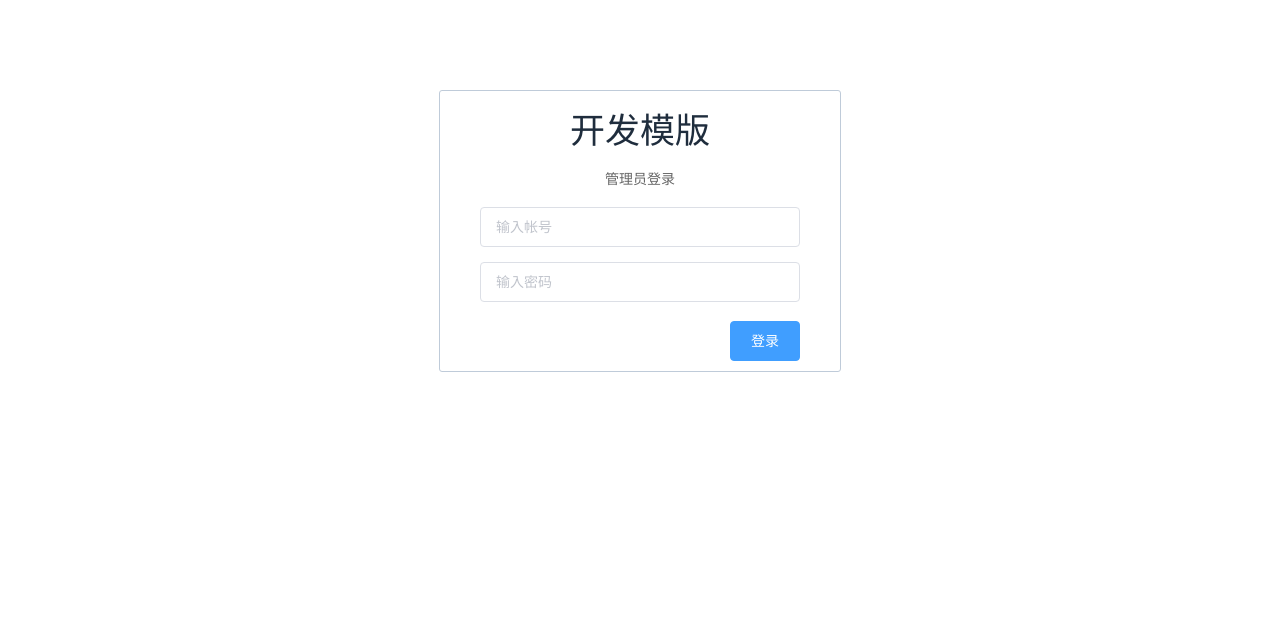
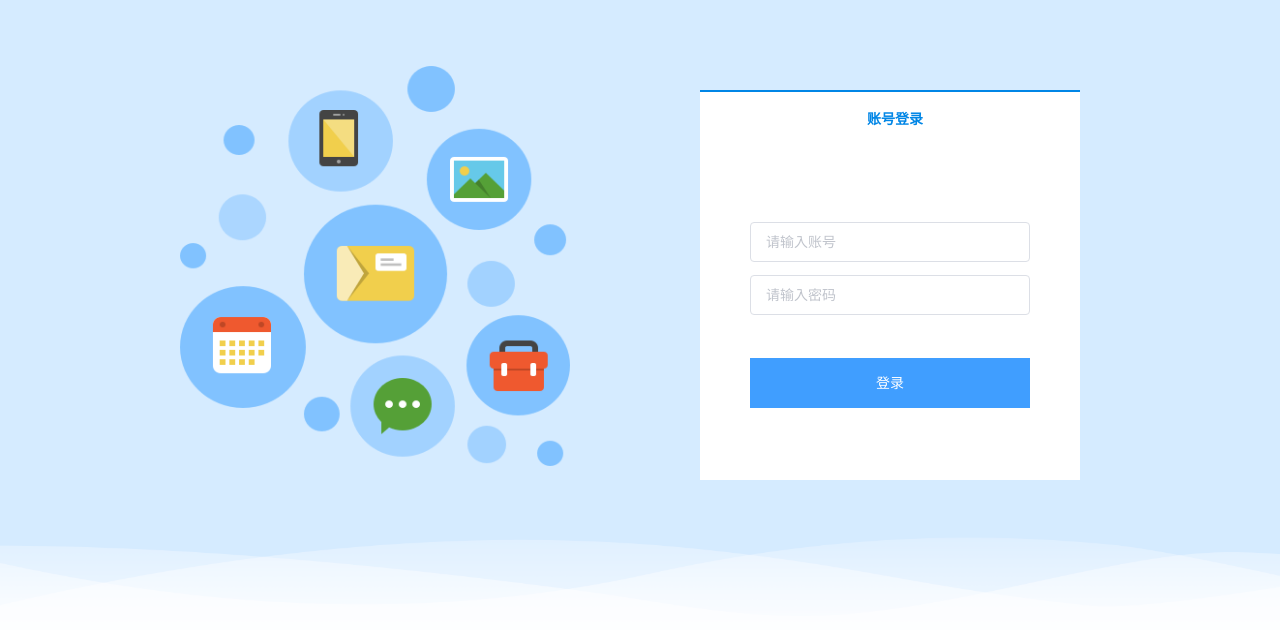
Before and after one commit to james-cain/how-wonderful-the-cain-design, a Vue app: page /#/login in a window 1280 px wide. Shown: the top 630 px of the page. Built offline with nearby package versions, Linux system fonts and the light colour scheme.

Commit message:
替换登录页

```diff
--- a/src/views/login/index.vue
+++ b/src/views/login/index.vue
@@ -1,64 +1,139 @@
 <template>
-  <div id="login">
-    <div class="login-box">
-      <div class="login-logo">开发模版</div>
-      <div class="login-box-body">
-        <p>管理员登录</p>
-        <el-input
-          placeholder="输入帐号"
-          v-model="userName"
-          value="admin"
-          class="input">
-          <i slot="icon" class="iconfont el-input__icon icon-account"></i>
-        </el-input>
-        <el-input
-          placeholder="输入密码"
-          v-model="password"
-          type="password"
-          value="123"
-          class="input">
-          <i slot="icon" class="iconfont el-input__icon icon-password"></i>
-        </el-input>
+  <div class="login">
+    <section :style="{height: sectionHeight + 'px'}">
+      <img class="bg-left" src="../../assets/images/login/login_bg.png"/>
+      <div class="login-nav">
+        <div class="tab-nav">
+          <ul>
+            <li :class="[tab === 0 ? 'selected' : '']" @click="changeTab(0)">账号登录</li>
+            <!-- <li :class="[tab === 1 ? 'selected' : '']" @click="changeTab(1)">扫码登录</li> -->
+          </ul>
         </div>
-      <el-button type="primary" class="login-btn" @click="login">登录</el-button>
+        <div class="line-left" v-if="tab === 0"></div>
+        <div class="line-right"  v-if="tab === 1"></div>
+        <div class="login-account-nav" v-if="tab === 0">
+          <el-input class="account-input" v-model="userName" placeholder="请输入账号"></el-input>
+          <el-input class="account-input" v-model="password" type="password" placeholder="请输入密码"></el-input>
+          <el-button class="account-btn" type="primary" @click="login">登录</el-button>
         </div>
+        <!-- <div class="login-scan-nav" v-if="tab === 1">
+          <img src="/static/qrcode.png"/>
+          <div>点击扫一扫>扫码登录</div>
+        </div> -->
+      </div>
+    </section>
+    <img class="bg-bottom" src="../../assets/images/login/login_bg_bottom.png"/>
   </div>
 </template>
 
 <style lang="less" scoped>
-.login-box {
-  width: 360px;
-  height: 240px;
-  margin: 7% auto;
-  border: 1px solid rgb(191, 203, 217);
-  border-radius: 3px;
-  padding: 20px;
+  .main {
+    overflow: hidden;
+  }
+  section {
+    overflow: hidden;
+    width: 100%;
+    min-height: 523px;
+    background: #D5EBFF;
+    float: left;
     position: relative;
-  .login-logo {
-    font-size: 35px;
+    .bg-left {
+      height: 400px;
+      width: 390px;
+      position: absolute;
+      top: 66px;
+      left: 180px;
+    }
+    .login-nav {
+      height: 390px;
+      width: 380px;
+      background: #fff;
+      position: absolute;
+      top: 90px;
+      right: 200px;
+      .line-left, .line-right {
+        border-top: 2px solid #0086E6;
+        // width: 189px;
+        width: 380px;
+        position: absolute;
+        top: 0;
+      }
+      .line-left {
+        left: 0;
+      }
+      .line-right {
+        left: 190px;
+      }
+      .tab-nav {
+        height: 60px;
+        width: inherit;
+        color: #333;
+        font-weight: bold;
+        font-size: 14px;
+        // cursor: pointer;
+      }
+      ul {
+        padding: 14px 0;
+        margin: 0;
+        li {
+          list-style: none;
+          float: left;
+          height: 30px;
           text-align: center;
-    font-weight: 300;
+          line-height: 30px;
+          width: 390px;
+          // &:first-child {
+          //   border-right: 1px solid #E6E6E6;
+          // }
+          &.selected {
+            color: #0086E6;
           }
-  .login-box-body {
-    background: #ffffff;
-    padding: 20px;
-    border-top: 0;
-    color: #666666;
-    position: relative;
         }
-  p {
-    margin: 0;
+      }
+      .login-account-nav {
+        padding: 72px 50px 52px 50px;
+        height: 330px;
+        box-sizing: border-box;
+        .account-input {
+          .el-input__inner {
+            height: 50px !important;
+            border-radius: 0;
+          }
+          &:first-child {
+            margin-bottom: 13px;
+          }
+        }
+        .account-btn {
+          height: 50px;
+          width: 280px;
+          margin-top: 43px;
+          border-radius: 0;
+        }
+      }
+      .login-scan-nav {
+        padding: 42px 0;
+        height: 330px;
+        box-sizing: border-box;
         text-align: center;
-    padding: 0 20px 20px 20px;
+        img {
+          width: 200px;
+          height: 200px;
+          margin: 0 auto;
+          margin-bottom: 34px;
         }
-  .input {
-    margin-bottom: 15px;
+        div {
+          font-size: 14px;
+          height: 14px;
+          color: #808080;
         }
-  .login-btn {
-    position: absolute;
-    right: 40px;
-    bottom: 10px;
       }
+    }
+  }
+
+  .bg-bottom {
+    width: 100%;
+    height: 152px;
+    float: left;
   }
 </style>
 
@@ -67,11 +142,19 @@ export default {
   name: 'login',
   data() {
     return {
+      windowHeight: 0,
+      sectionHeight: 0,
+      tab: 0,
       userName: '',
       password: '',
     };
   },
   methods: {
+    changeTab(id) {
+      if (this.tab !== id) {
+        this.tab = id;
+      }
+    },
     login() {
       if (this.userName === '') {
         this.$message({
@@ -98,5 +181,17 @@ export default {
       });
     },
   },
+  mounted() {
+    this.$nextTick(() => {
+      this.windowHeight = document.documentElement.clientHeight;
+      this.sectionHeight = this.windowHeight - 300;
+    });
+    window.addEventListener('resize', () => {
+      this.$nextTick(() => {
+        this.windowHeight = document.documentElement.clientHeight;
+        this.sectionHeight = this.windowHeight - 300;
+      });
+    });
+  },
 };
 </script>
```
Also changed, not shown: src/assets/images/login/login_bg.png (added), src/assets/images/login/login_bg_bottom.png (added). Lines whose indentation alone changed are shown as unchanged.
